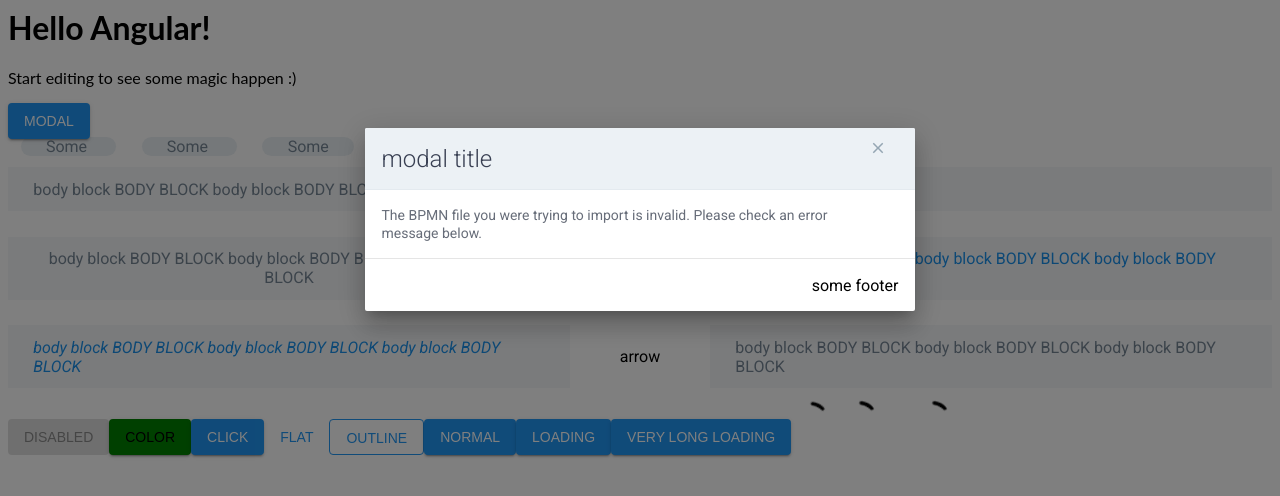
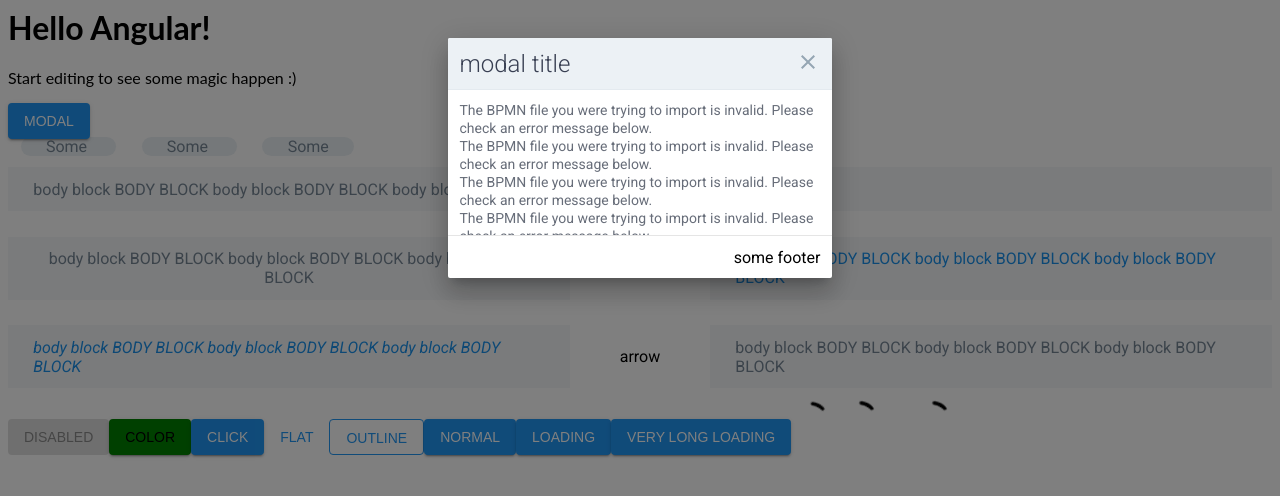
Before and after one commit to vBandiTv/angular-ui-component-tests, an Angular app: page / in a window 1280 px wide. Both pictures are taken after a click on the button "MODAL". Shown: the top 496 px of the page. Built offline with nearby package versions, Linux system fonts and the light colour scheme; a web font is replaced by a local one.

Commit message:
4 files modified

```diff
--- a/src/app/app.component.html
+++ b/src/app/app.component.html
@@ -4,10 +4,106 @@
 </p>
 
 <app-button (click)="openModal()" text="modal"></app-button>
-<app-modal [top]="true" title="modal title" [(modal)]="modalRef">
+<app-modal [top]="true" title="modal title" [(modal)]="modalRef" [smallModal]="true">
   <div class="body">
     The BPMN file you were trying to import is invalid.
 Please check an error message below.
+<br>
+  The BPMN file you were trying to import is invalid.
+Please check an error message below.
+<br>  The BPMN file you were trying to import is invalid.
+Please check an error message below.
+<br>  The BPMN file you were trying to import is invalid.
+Please check an error message below.
+<br>  The BPMN file you were trying to import is invalid.
+Please check an error message below.
+<br>  The BPMN file you were trying to import is invalid.
+Please check an error message below.
+<br>  The BPMN file you were trying to import is invalid.
+Please check an error message below.
+<br>  The BPMN file you were trying to import is invalid.
+Please check an error message below.
+<br>  The BPMN file you were trying to import is invalid.
+Please check an error message below.
+<br>  The BPMN file you were trying to import is invalid.
+Please check an error message below.
+<br>  The BPMN file you were trying to import is invalid.
+Please check an error message below.
+<br>  The BPMN file you were trying to import is invalid.
+Please check an error message below.
+<br>  The BPMN file you were trying to import is invalid.
+Please check an error message below.
+<br>  The BPMN file you were trying to import is invalid.
+Please check an error message below.
+<br>  The BPMN file you were trying to import is invalid.
+Please check an error message below.
+<br>  The BPMN file you were trying to import is invalid.
+Please check an error message below.
+<br>  The BPMN file you were trying to import is invalid.
+Please check an error message below.
+<br>  The BPMN file you were trying to import is invalid.
+Please check an error message below.
+<br>  The BPMN file you were trying to import is invalid.
+Please check an error message below.
+<br>  The BPMN file you were trying to import is invalid.
+Please check an error message below.
+<br>  The BPMN file you were trying to import is invalid.
+Please check an error message below.
+<br>  The BPMN file you were trying to import is invalid.
+Please check an error message below.
+<br>  The BPMN file you were trying to import is invalid.
+Please check an error message below.
+<br>  The BPMN file you were trying to import is invalid.
+Please check an error message below.
+<br>  The BPMN file you were trying to import is invalid.
+Please check an error message below.
+<br>  The BPMN file you were trying to import is invalid.
+Please check an error message below.
+<br>  The BPMN file you were trying to import is invalid.
+Please check an error message below.
+<br>  The BPMN file you were trying to import is invalid.
+Please check an error message below.
+<br>  The BPMN file you were trying to import is invalid.
+Please check an error message below.
+<br>  The BPMN file you were trying to import is invalid.
+Please check an error message below.
+<br>  The BPMN file you were trying to import is invalid.
+Please check an error message below.
+<br>  The BPMN file you were trying to import is invalid.
+Please check an error message below.
+<br>  The BPMN file you were trying to import is invalid.
+Please check an error message below.
+<br>  The BPMN file you were trying to import is invalid.
+Please check an error message below.
+<br>  The BPMN file you were trying to import is invalid.
+Please check an error message below.
+<br>  The BPMN file you were trying to import is invalid.
+Please check an error message below.
+<br>  The BPMN file you were trying to import is invalid.
+Please check an error message below.
+<br>  The BPMN file you were trying to import is invalid.
+Please check an error message below.
+<br>  The BPMN file you were trying to import is invalid.
+Please check an error message below.
+<br>  The BPMN file you were trying to import is invalid.
+Please check an error message below.
+<br>  The BPMN file you were trying to import is invalid.
+Please check an error message below.
+<br>  The BPMN file you were trying to import is invalid.
+Please check an error message below.
+<br>  The BPMN file you were trying to import is invalid.
+Please check an error message below.
+<br>  The BPMN file you were trying to import is invalid.
+Please check an error message below.
+<br>  The BPMN file you were trying to import is invalid.
+Please check an error message below.
+<br>  The BPMN file you were trying to import is invalid.
+Please check an error message below.
+<br>  The BPMN file you were trying to import is invalid.
+Please check an error message below.
+<br>  The BPMN file you were trying to import is invalid.
+Please check an error message below.
+<br>
   </div>
   <div class="footer">
     some footer
--- a/src/app/modal/modal.component.html
+++ b/src/app/modal/modal.component.html
@@ -1,13 +1,7 @@
-<!-- <div class="content"> -->
-      <!-- Modal using Material Design Lite -->
-
-      <!-- <button (click)="openModal()" class="mdl-button  mdl-js-button mdl-button--raised mdl-js-ripple-effect mdl-button--colored">
-        Launch Modal
-      </button> -->
-
       <div class="modal-wrapper" [ngClass]="{'top': top, 'active': modal}">
+        <div *ngIf="backgroundClose" class="background-event" (click)="backgroundEvent()"></div>
           <div class="modal-content" [ngClass]="{'top': top, 'active': modal}">
-            <div class="modal-header">
+            <div class="modal-header" *ngIf="!headless">
               <div class="modal-title">
                 <h2 class="modal-title-text">{{title}}</h2>
               </div>
@@ -25,4 +19,3 @@
             </div>
           </div>
       </div>
-    <!-- </div> -->
--- a/src/app/modal/modal.component.scss
+++ b/src/app/modal/modal.component.scss
@@ -25,15 +25,23 @@
     }
   }
 
+  .background-event {
+    width: 100%;
+    height: 100%;
+    position: fixed;
+  }
+
   .modal-content {
     position: relative;
     opacity: 0;
     display: flex;
     flex-direction: column;
     font-size: 16px;
-    min-width: 40%;
-    max-width: 60%;
+    min-width: 30%;
+    max-width: 30%;
     min-height: 10%;
+    max-height: var(--modal-max-size);
+    overflow-y: auto;
     font-weight: 400;
     overflow: auto;
     z-index: 1;
@@ -57,36 +65,36 @@
     }
 
     &.top {
-      margin-top: 10%;
+      margin-top: 3%;
     }
 
     .modal-header {
-      background-color: #ecf1f5;
+      background-color: var(--header-color);
       box-shadow: 0 1px 0 0 #e4eaef;
+      padding: 3%;
+      display: flex;
+      flex-wrap: nowrap;
 
 
       .modal__close {
         z-index: 1100;
         cursor: pointer;
-        position: absolute;
-        right: 3%;
-        top: 6%;
-        background: url(../../assets/close.svg) no-repeat;
-        width: 30px;
-        height: 30px;
+        background: url(../../assets/close-24.svg) no-repeat;
+        width: 24px;
+        height: 24px;
       }
 
       .modal-title { // .mdl-card__title
         align-items: center;
-        color: #383f52;
+        color: var(--header-text-color);
         display: flex;
         justify-content: stretch;
         line-height: 1.39;
-        padding: 3%;
         font-weight: 400;
         perspective-origin: 165px 56px;
         transform-origin: 165px 56px;
         box-sizing: border-box;
+        flex: 10;
 
         .modal-title-text {
           align-self: flex-end;
@@ -111,7 +119,6 @@
     line-height: 18px;
     overflow: auto;
     padding: 3%;
-    width: 90%;
   }
 
   .modal-footer {
@@ -129,6 +136,6 @@
 ::ng-deep .modal {
   .footer {
     display: flex;
-    justify-content: flex-end;
+    justify-content: var(--footer-align);
   }
 }
--- a/src/app/modal/modal.component.ts
+++ b/src/app/modal/modal.component.ts
@@ -1,4 +1,5 @@
 import { Component, Input, HostBinding, Output, EventEmitter } from '@angular/core';
+import { DomSanitizer } from '@angular/platform-browser';
 
 @Component({
   selector: 'app-modal',
@@ -7,8 +8,13 @@ import { Component, Input, HostBinding, Output, EventEmitter } from '@angular/co
 })
 export class ModalComponent {
 
+  constructor (private sanitizer: DomSanitizer) {
+    this.footerAlign = 'left';
+    this.headerColor = '#ecf1f5';
+    this.headerTextColor = '#383f52';
+  }
 
-  @HostBinding('class') class = 'modal'
+  readonly footerAlignKeys: any = {right: 'flex-start', center: 'center', left: 'flex-end'}
 
   _modal: boolean
   @Input()
@@ -27,5 +33,31 @@ export class ModalComponent {
   top: boolean
   @Input()
   title: string
+  @Input()
+  headless: boolean
+  @Input()
+  footerAlign: string
+  @Input()
+  headerColor: string
+  @Input()
+  headerTextColor: string
+  @Input()
+  smallModal: boolean
+  @Input()
+  backgroundClose: boolean
+
+  @HostBinding('class') class = 'modal';
+  @HostBinding("attr.style")
+  public get varAsStyle(): any {
+    let value = `--footer-align: ${this.footerAlignKeys[this.footerAlign]};`;
+    value += `--header-color: ${this.headerColor};`;
+    value += `--header-text-color: ${this.headerTextColor};`;
+    value += '--modal-max-size: ' + (this.smallModal ? '30%' : '90%') + ';';
+    return this.sanitizer.bypassSecurityTrustStyle(value);
+  }
+
+  backgroundEvent () {
+    this.modal = false;
+  }
 
 }
```
